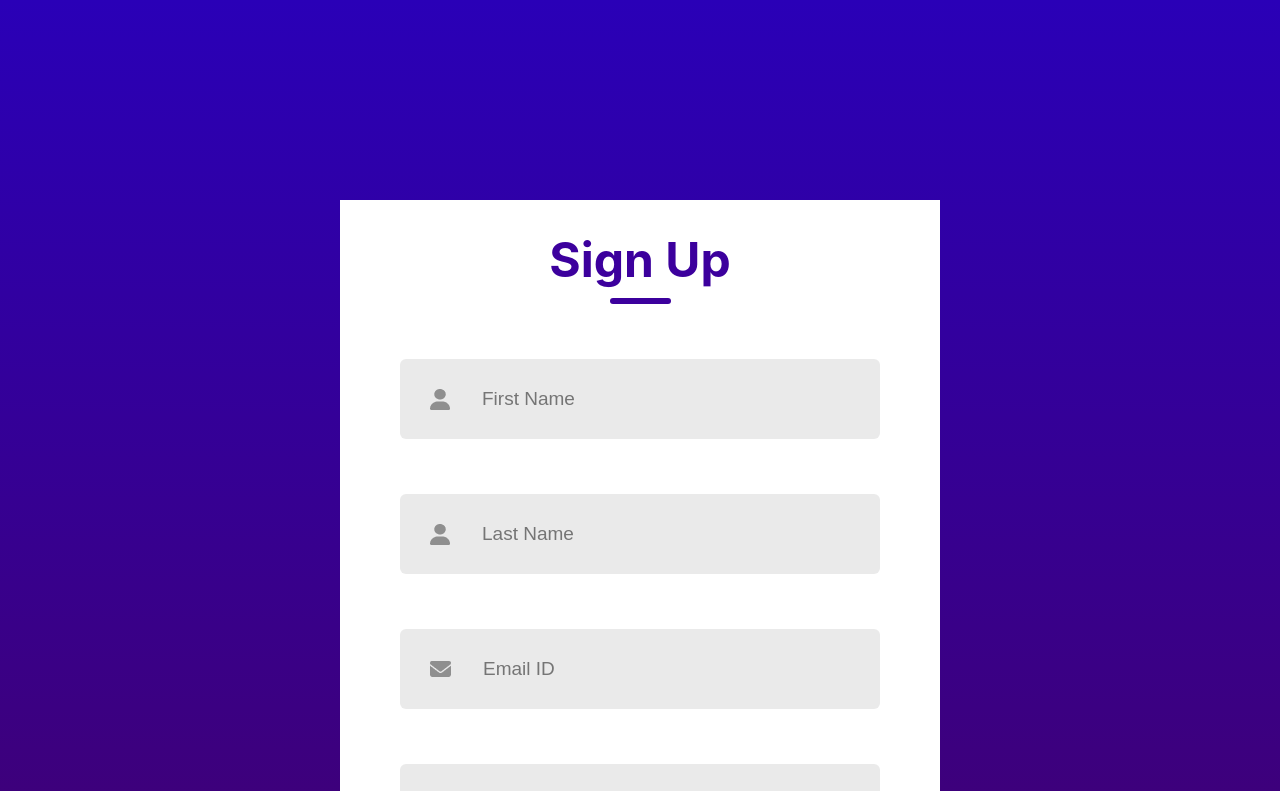
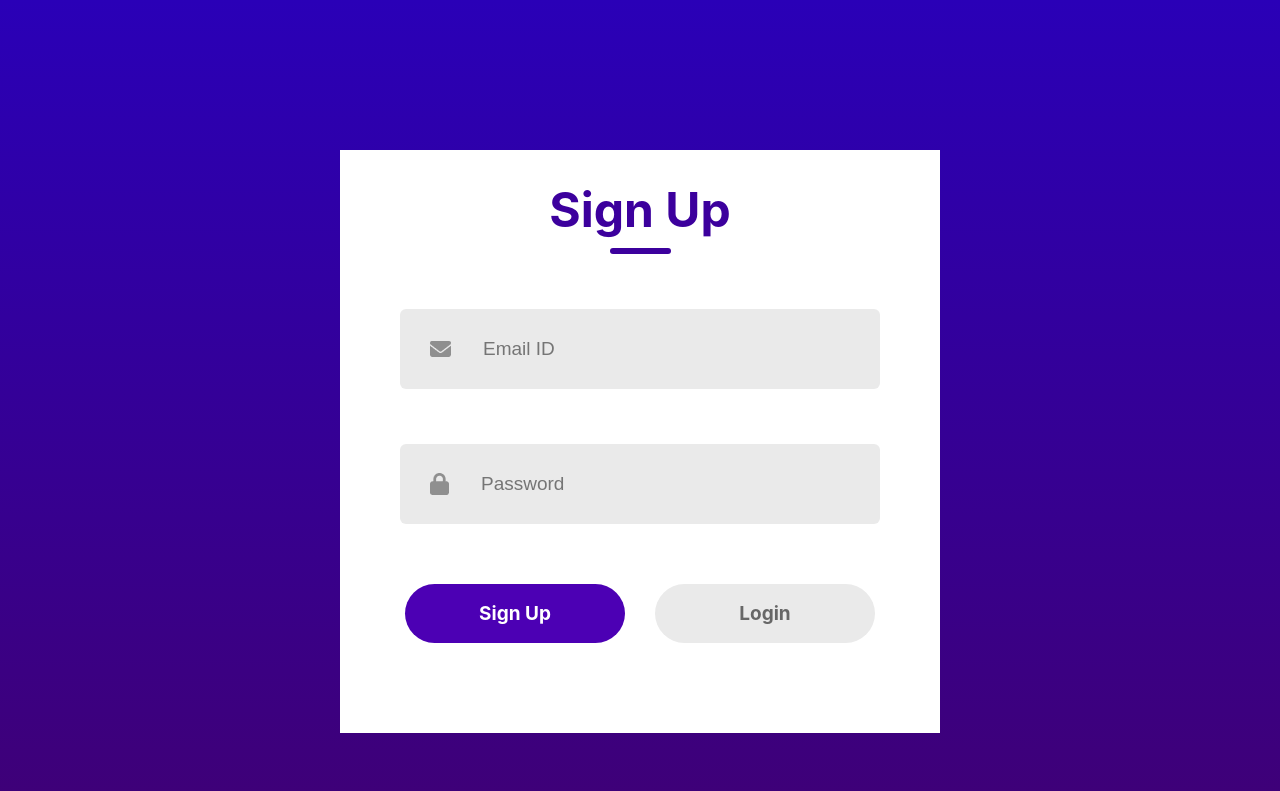
Before and after one commit to Tcthommyson/ChefFrontEnd, a React (Create React App) app: page / in a window 1280 px wide. Shown: the top 791 px of the page. Built offline with nearby package versions, Linux system fonts and the light colour scheme.

Commit message:
fix sign up spacing

```diff
--- a/src/Components/LoginSignup/LoginSignup.css
+++ b/src/Components/LoginSignup/LoginSignup.css
@@ -2,7 +2,7 @@
     display: flex;
     flex-direction: column;
     margin: auto;
-    margin-top: 200px;
+    margin-top: 150px;
     background: #fff;
     padding-bottom: 30px;
     width: 600px;
--- a/src/Components/LoginSignup/LoginSignup.jsx
+++ b/src/Components/LoginSignup/LoginSignup.jsx
@@ -22,23 +22,22 @@ const LoginSignup = () => {
 
                 </div>
             </div>
+            {action === "Login" &&
             <div className="inputs">
-                {action === "Login" ? <div></div> :
                     <div className="input">
                         <img src={user_icon} alt="" />
                         <input type="firstname" placeholder="First Name" />
                     </div>
-
-                }
             </div>
+            }
+            {action === "Login" &&
             <div className="inputs">
-                {action === "Login" ? <div></div> :
                     <div className="input">
                         <img src={last_icon} alt="" />
                         <input type="lastname" placeholder="Last Name" />
                     </div>
-                }
             </div>
+            }
             <div className="inputs">
                 <div className="input">
                     <img src={email_icon} alt="" />
@@ -68,6 +67,7 @@ const LoginSignup = () => {
                     Login
                 </div>
             </div>
+
         </div>
     )
 }
```
